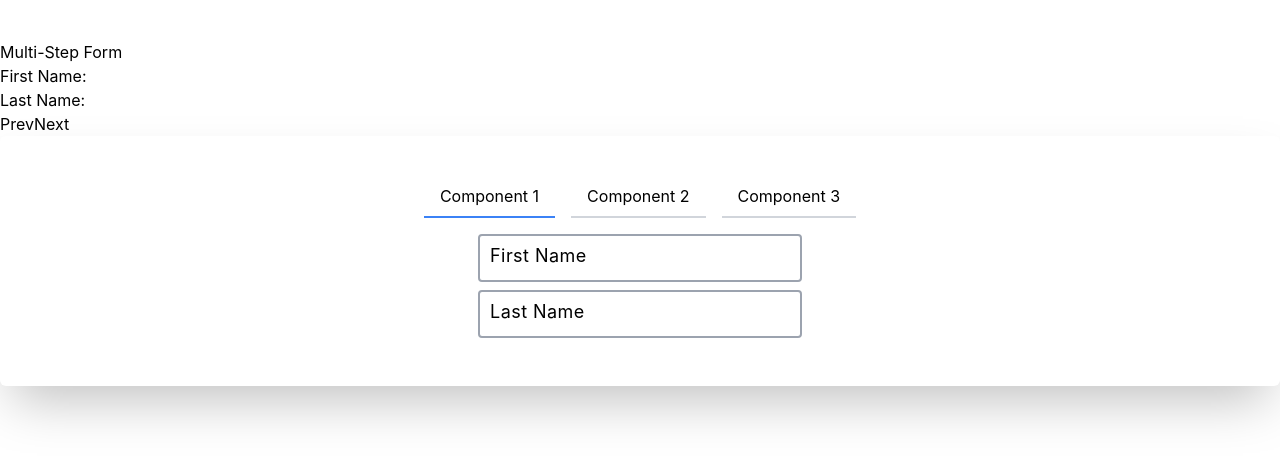
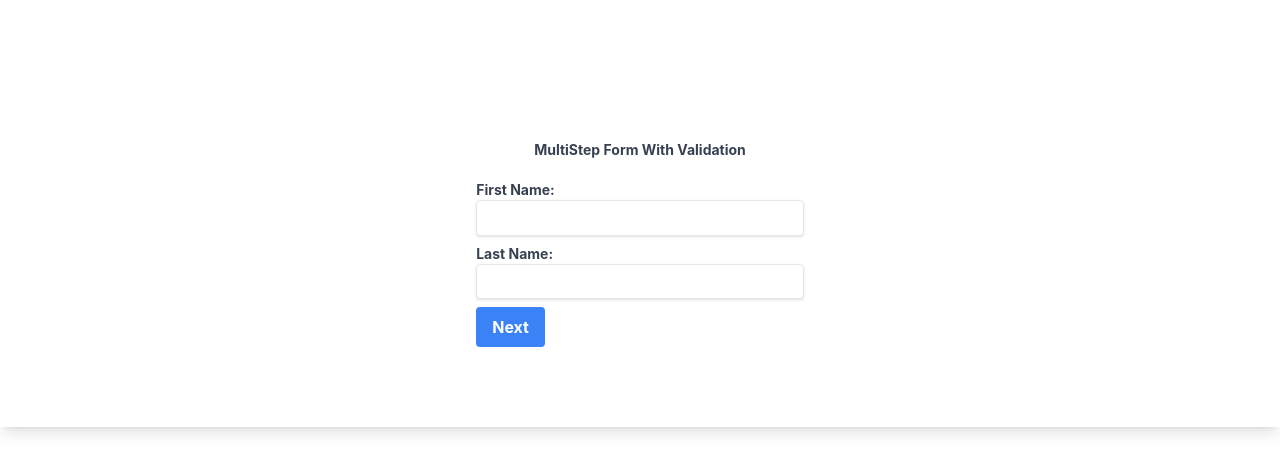
Before and after one commit to saifabrar17/my-typescript-intro, a React (Create React App) app: page / in a window 1280 px wide. Shown: the top 472 px of the page. Built offline with nearby package versions, Linux system fonts and the light colour scheme.

Commit message:
form done

```diff
--- a/src/App.tsx
+++ b/src/App.tsx
@@ -21,7 +21,7 @@ function App() {
 
       <MultiStepForm></MultiStepForm>
 
-      <ComponentSwitcher />
+      {/* <ComponentSwitcher /> */}
 
       {/* <LoginForm></LoginForm> */}
 
--- a/src/components/multistepForm/MultiStepForm.tsx
+++ b/src/components/multistepForm/MultiStepForm.tsx
@@ -41,26 +41,12 @@ const MultiStepForm: React.FC = () => {
         return;
       }
     } else if (step === 3) {
-      const passwordError = formData.password ? "" : "Password is required";
-      const confirmPasswordError = formData.confirmPassword
-        ? ""
-        : "Confirm password is required";
-      const passwordsMatch = formData.password === formData.confirmPassword;
-
-      if (passwordError || confirmPasswordError || !passwordsMatch) {
-        setErrors({
-          password: passwordError,
-          confirmPassword: confirmPasswordError,
-          ...(passwordsMatch
-            ? {}
-            : { confirmPassword: "Passwords do not match" }),
-        });
-        return;
-      }
+      console.log(formData);
     }
 
     setErrors({});
     setStep(step + 1);
+    console.log(step);
   };
 
   const handlePrev = () => {
@@ -68,40 +54,70 @@ const MultiStepForm: React.FC = () => {
   };
 
   const handleChange = (event: React.ChangeEvent<HTMLInputElement>) => {
-    setFormData({ ...formData, [event.target.name]: event.target.value });
+    const { name, value } = event.target;
+    const error = validate(name, value);
+    setFormData({ ...formData, [name]: value });
+    setErrors({ ...errors, [name]: error });
+  };
+
+  const validate = (name: string, value: string): string | null => {
+    switch (name) {
+      case "email":
+        return validateEmail(value) ? null : "Email is invalid";
+      case "password":
+        return formData.password.length < 7
+          ? "Password must be 8 characters long"
+          : value
+          ? null
+          : "Phone number is required";
+      case "confirmPassword":
+        return formData.password === value ? null : "Passwords do not match";
+      default:
+        return null;
+    }
+  };
+
+  const validateEmail = (email: string): boolean => {
+    const regex = /^\S+@\S+\.\S+$/;
+    return regex.test(email);
   };
 
   return (
+    <div className="grid h-full place-items-center shadow-lg py-20">
       <div>
-      <h1>Multi-Step Form</h1>
+        <p className="text-center py-5 text-gray-700 text-sm font-bold">
+          MultiStep Form With Validation
+        </p>
         {step === 1 && (
           <div>
             <div>
-            <label>
+              <label className="block text-gray-700 text-sm font-bold mb-2">
                 First Name:
                 <input
                   type="text"
                   name="firstName"
+                  className="shadow appearance-none border rounded w-full py-2 px-3 text-gray-700 leading-tight focus:outline-none focus:shadow-outline"
                   value={formData.firstName}
                   onChange={handleChange}
                 />
               </label>
               {errors.firstName && (
-              <span style={{ color: "red" }}>{errors.firstName}</span>
+                <span className="text-red-600 my-2">{errors.firstName}</span>
               )}
             </div>
             <div>
-            <label>
+              <label className="block text-gray-700 text-sm font-bold mb-2">
                 Last Name:
                 <input
                   type="text"
                   name="lastName"
+                  className="shadow appearance-none border rounded w-full py-2 px-3 text-gray-700 leading-tight focus:outline-none focus:shadow-outline"
                   value={formData.lastName}
                   onChange={handleChange}
                 />
               </label>
               {errors.lastName && (
-              <span style={{ color: "red" }}>{errors.lastName}</span>
+                <span className="text-red-600 my-2">{errors.lastName}</span>
               )}
             </div>
           </div>
@@ -109,31 +125,33 @@ const MultiStepForm: React.FC = () => {
         {step === 2 && (
           <div>
             <div>
-            <label>
+              <label className="block text-gray-700 text-sm font-bold mb-2">
                 Email:
                 <input
                   type="email"
                   name="email"
+                  className="shadow appearance-none border rounded w-full py-2 px-3 text-gray-700 leading-tight focus:outline-none focus:shadow-outline"
                   value={formData.email}
                   onChange={handleChange}
                 />
               </label>
               {errors.email && (
-              <span style={{ color: "red" }}>{errors.email}</span>
+                <span className="text-red-600 my-2">{errors.email}</span>
               )}
             </div>
             <div>
-            <label>
+              <label className="block text-gray-700 text-sm font-bold mb-2">
                 Phone Number:
                 <input
-                type="tel"
+                  type="number"
                   name="phoneNumber"
+                  className="shadow appearance-none border rounded w-full py-2 px-3 text-gray-700 leading-tight focus:outline-none focus:shadow-outline"
                   value={formData.phoneNumber}
                   onChange={handleChange}
                 />
               </label>
               {errors.phoneNumber && (
-              <span style={{ color: "red" }}>{errors.phoneNumber}</span>
+                <span className="text-red-600 my-2">{errors.phoneNumber}</span>
               )}
             </div>
           </div>
@@ -141,9 +159,10 @@ const MultiStepForm: React.FC = () => {
         {step === 3 && (
           <div>
             <div>
-            <label>
+              <label className="block text-gray-700 text-sm font-bold mb-2">
                 Password:
                 <input
+                  className="shadow appearance-none border rounded w-full py-2 px-3 text-gray-700 leading-tight focus:outline-none focus:shadow-outline"
                   type="password"
                   name="password"
                   value={formData.password}
@@ -151,29 +170,47 @@ const MultiStepForm: React.FC = () => {
                 />
               </label>
               {errors.password && (
-              <span style={{ color: "red" }}>{errors.password}</span>
+                <span className="text-red-600 my-2">{errors.password}</span>
               )}
             </div>
             <div>
-            <label>
+              <label className="block text-gray-700 text-sm font-bold mb-2">
                 Confirm Password:
                 <input
                   type="password"
+                  className="shadow appearance-none border rounded w-full py-2 px-3 text-gray-700 leading-tight focus:outline-none focus:shadow-outline"
                   name="confirmPassword"
                   value={formData.confirmPassword}
                   onChange={handleChange}
                 />
               </label>
               {errors.confirmPassword && (
-              <span style={{ color: "red" }}>{errors.confirmPassword}</span>
+                <span className="text-red-600 my-2">{errors.confirmPassword}</span>
               )}
             </div>
           </div>
         )}
-      <button onClick={handlePrev} disabled={step === 1}>
+        {step === 4 && <div>success</div>}
+        <div className="flex gap-5">
+          <button
+            className={`${
+              step === 1 && "hidden"
+            } bg-blue-500 hover:bg-blue-700 text-white font-bold py-2 px-4 rounded focus:outline-none focus:shadow-outline`}
+            onClick={handlePrev}
+            disabled={step === 1}
+          >
             Prev
           </button>
-      <button onClick={handleNext}>{step === 3 ? "Submit" : "Next"}</button>
+          <button
+            className={`${
+              step === 4 && "hidden"
+            } bg-blue-500 hover:bg-blue-700 text-white font-bold py-2 px-4 rounded focus:outline-none focus:shadow-outline`}
+            onClick={handleNext}
+          >
+            {step === 3 ? "Submit" : "Next"}
+          </button>
+        </div>
+      </div>
     </div>
   );
 };
```
Lines whose indentation alone changed are shown as unchanged.
